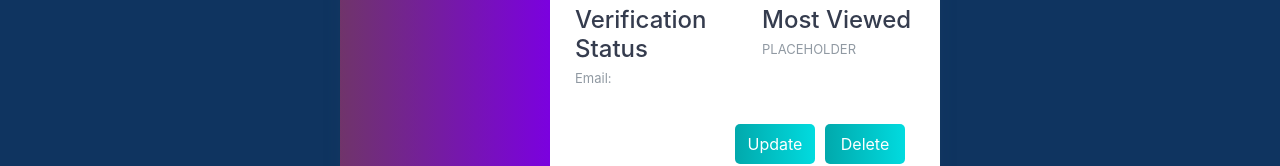
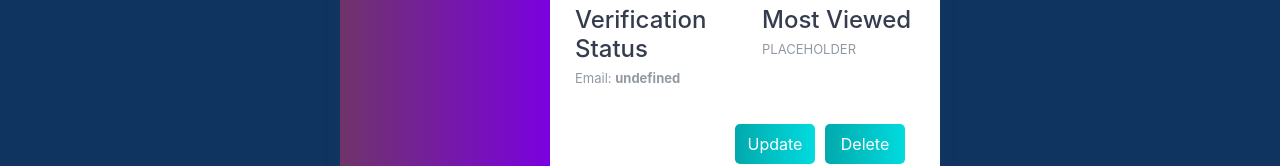
Before and after one commit to ydelipinar/CS308-FrontEnd, a React (Create React App) app: page /profile in a window 1280 px wide. Shown: the part 396-562 px from the top of the page. Built offline with nearby package versions, Linux system fonts and the light colour scheme; sample sign-in values are in the browser's storage.

Commit message:
verification fixed

```diff
--- a/src/components/Screens/EmailVerify/index.jsx
+++ b/src/components/Screens/EmailVerify/index.jsx
@@ -12,8 +12,9 @@ const EmailVerify = () => {
     const verifyEmailUrl = async () => {
       try {
         const url = `https://cs308-api.onrender.com/users/${param.id}/verify/${param.token}`;
-        const { data } = await axios.get(url);
-        console.log(data);
+        const { data: res } = await axios.get(url);
+        localStorage.setItem("user", JSON.stringify(res.user));
+        console.log(res);
       } catch (error) {
         console.log(error);
         setValidUrl(false);
--- a/src/components/Screens/UserPage/UserPage.jsx
+++ b/src/components/Screens/UserPage/UserPage.jsx
@@ -10,6 +10,7 @@ const UserPage = () => {
 
   console.log("USERPAGE");
   const user = JSON.parse(localStorage.getItem("user"));
+
   const navigate = useNavigate();
 
   const handleUpdate = () => {
@@ -54,7 +55,7 @@ const UserPage = () => {
             <div className={styles.data}>
               <h4>Verification Status</h4>
               <p>
-                Email: <b>{user.verified}</b>
+                Email: <b>{String(user.verified)}</b>
               </p>
             </div>
             <div className={styles.data}>
```
